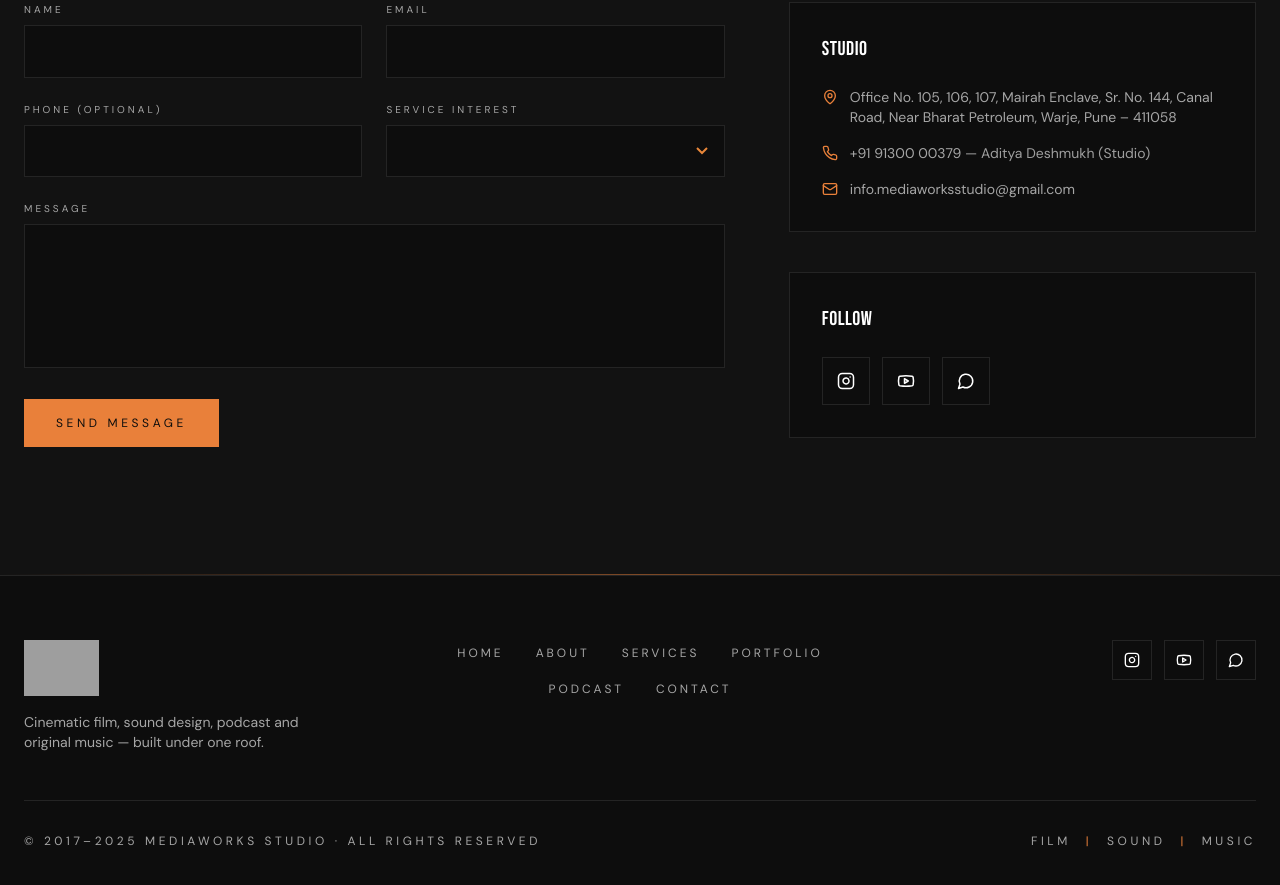
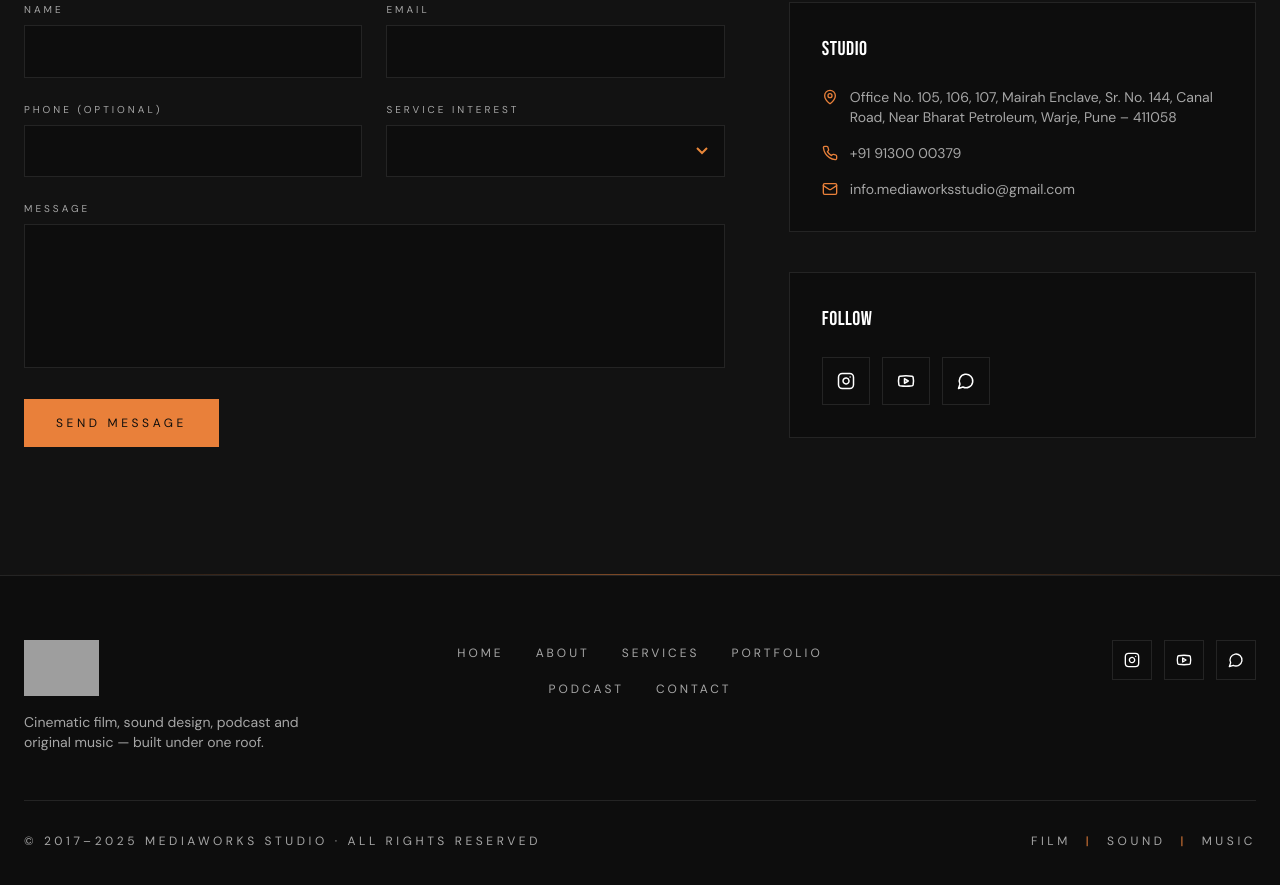
Before and after one commit to Ismail26477/media10, a React (Vite) app: page /contact in a window 1280 px wide. Shown: the part 1319-2204 px from the top of the page. Built offline with nearby package versions, Linux system fonts and the light colour scheme; grey boxes are pictures that could not be loaded; the HTML template or start-up script is replaced by a standard one.

Commit message:
Update Contact.tsx

```diff
--- a/src/components/sections/Contact.tsx
+++ b/src/components/sections/Contact.tsx
@@ -156,7 +156,7 @@ const Contact = memo(() => {
                 </li>
                 <li className="flex gap-3">
                   <Phone size={16} className="text-primary mt-0.5 shrink-0" />
-                  <span>+91 91300 00379 <span className="text-foreground/60">— Aditya Deshmukh (Studio)</span></span>
+                  <span>+91 91300 00379 <span className="text-foreground/60"></span></span>
                 </li>
                 <li className="flex gap-3">
                   <Mail size={16} className="text-primary mt-0.5 shrink-0" />
```
